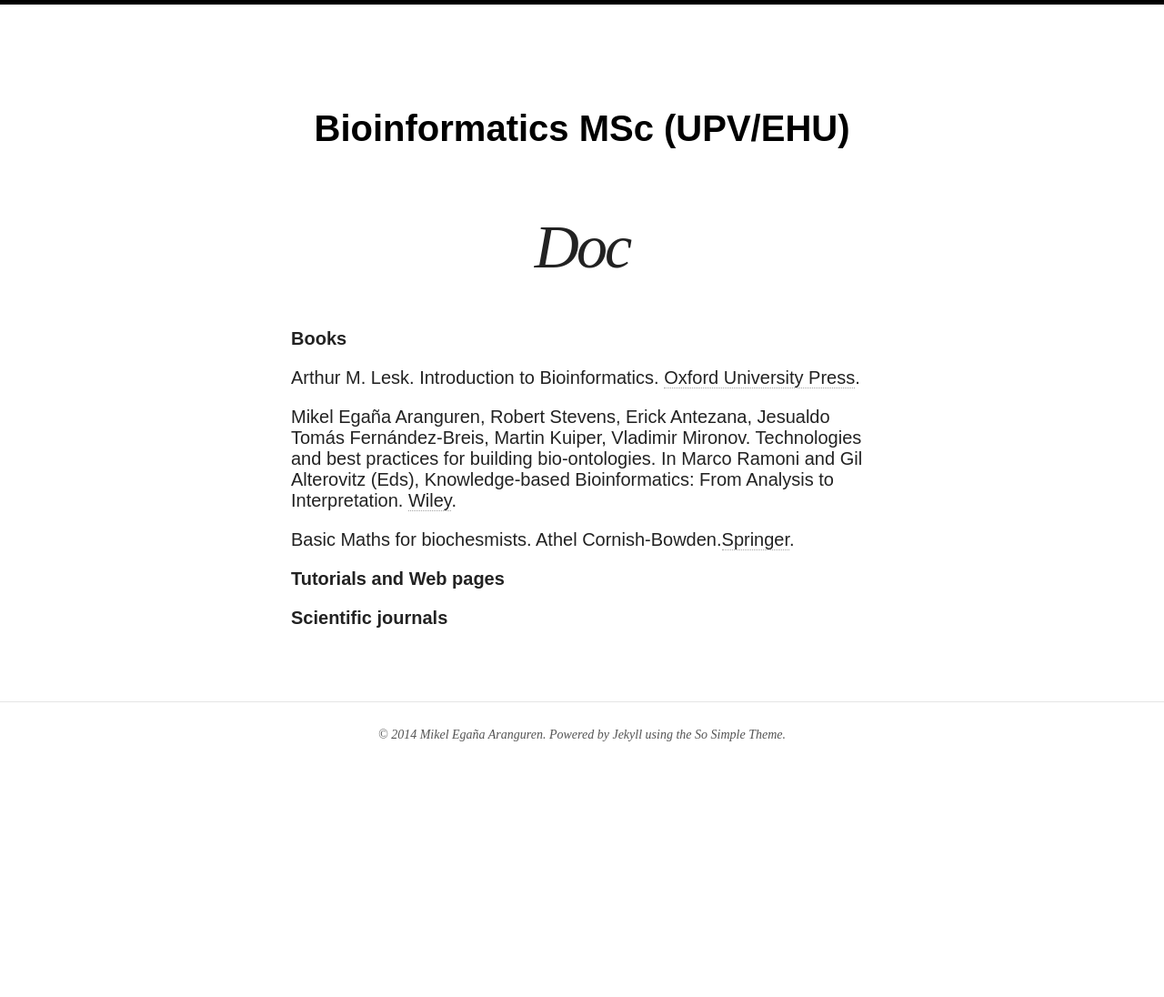
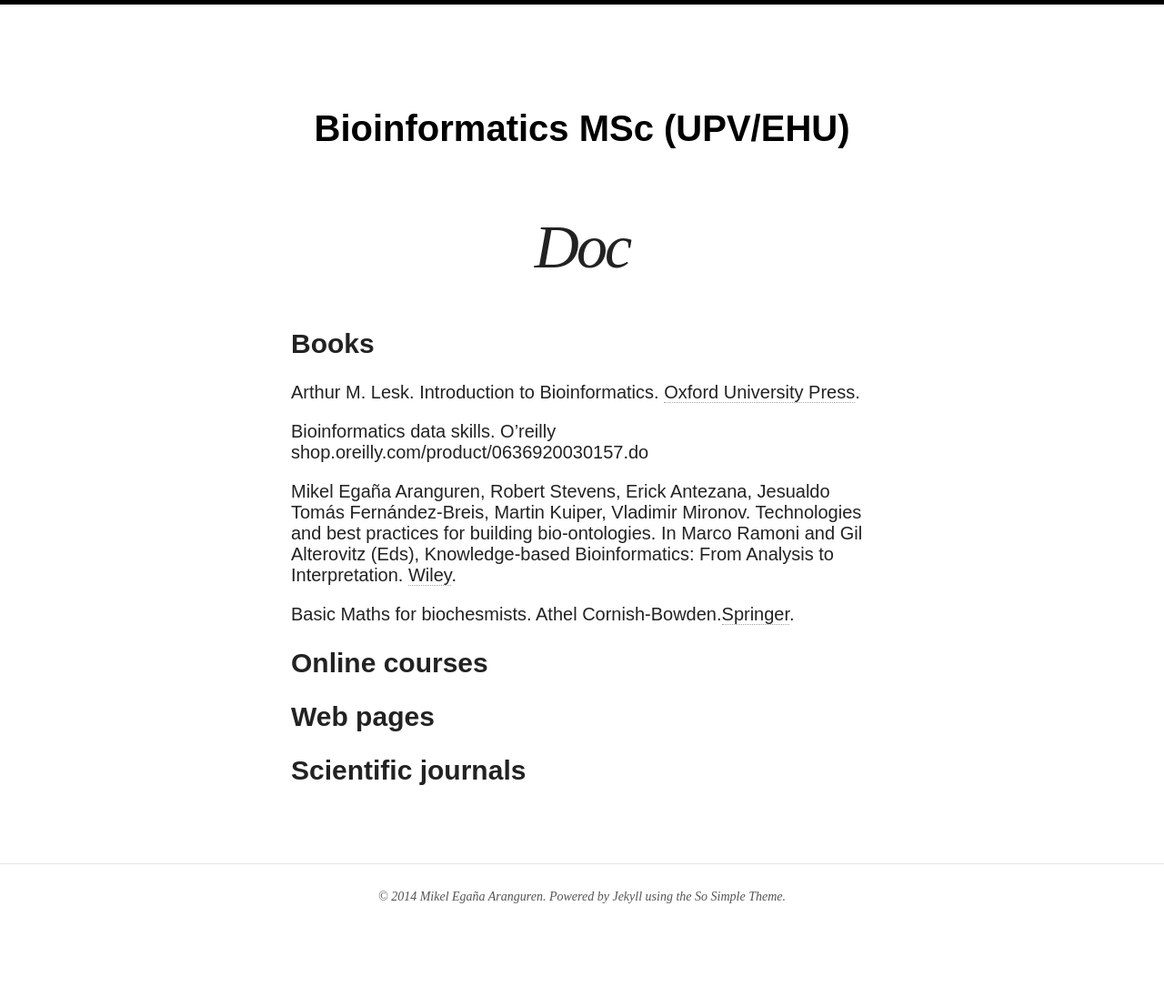
Before and after one commit to mikel-egana-aranguren/EHU-MSc-Bioinformatics, a Jekyll site: the page built from doc.md, in a window 1280 px wide. Shown: the whole page at 91% size. Built offline with Jekyll 4.4.1, drawn with Linux system fonts in a browser that asks for light colours; nearby versions of some CDN libraries; before the commit the page ends 918 px from its top, so only the background shows below that.

```diff
--- a/doc.md
+++ b/doc.md
@@ -11,14 +11,22 @@ image:
 share:
 ---
 
-**Books**
+Books
+=====
 
 Arthur M. Lesk. Introduction to Bioinformatics. [Oxford University Press](http://ukcatalogue.oup.com/product/9780199651566.do).
+
+Bioinformatics data skills. O'reilly shop.oreilly.com/product/0636920030157.do
 
 Mikel Egaña Aranguren, Robert Stevens, Erick Antezana, Jesualdo Tomás Fernández-Breis, Martin Kuiper, Vladimir Mironov. Technologies and best practices for building bio-ontologies. In Marco Ramoni and Gil Alterovitz (Eds), Knowledge-based Bioinformatics: From Analysis to Interpretation. [Wiley](http://eu.wiley.com/WileyCDA/WileyTitle/productCd-0470748311.html).
 
 Basic Maths for biochesmists. Athel Cornish-Bowden.[Springer](http://link.springer.com/book/10.1007%2F978-94-011-6523-5).
 
-**Tutorials and Web pages**
+Online courses
+==============
 
-**Scientific journals**
+Web pages
+=========
+
+Scientific journals
+===================
```
Also changed, not shown: admin.md (+13 -4 lines), index.html (+6 -3 lines), projects.md (+6 -6 lines).
